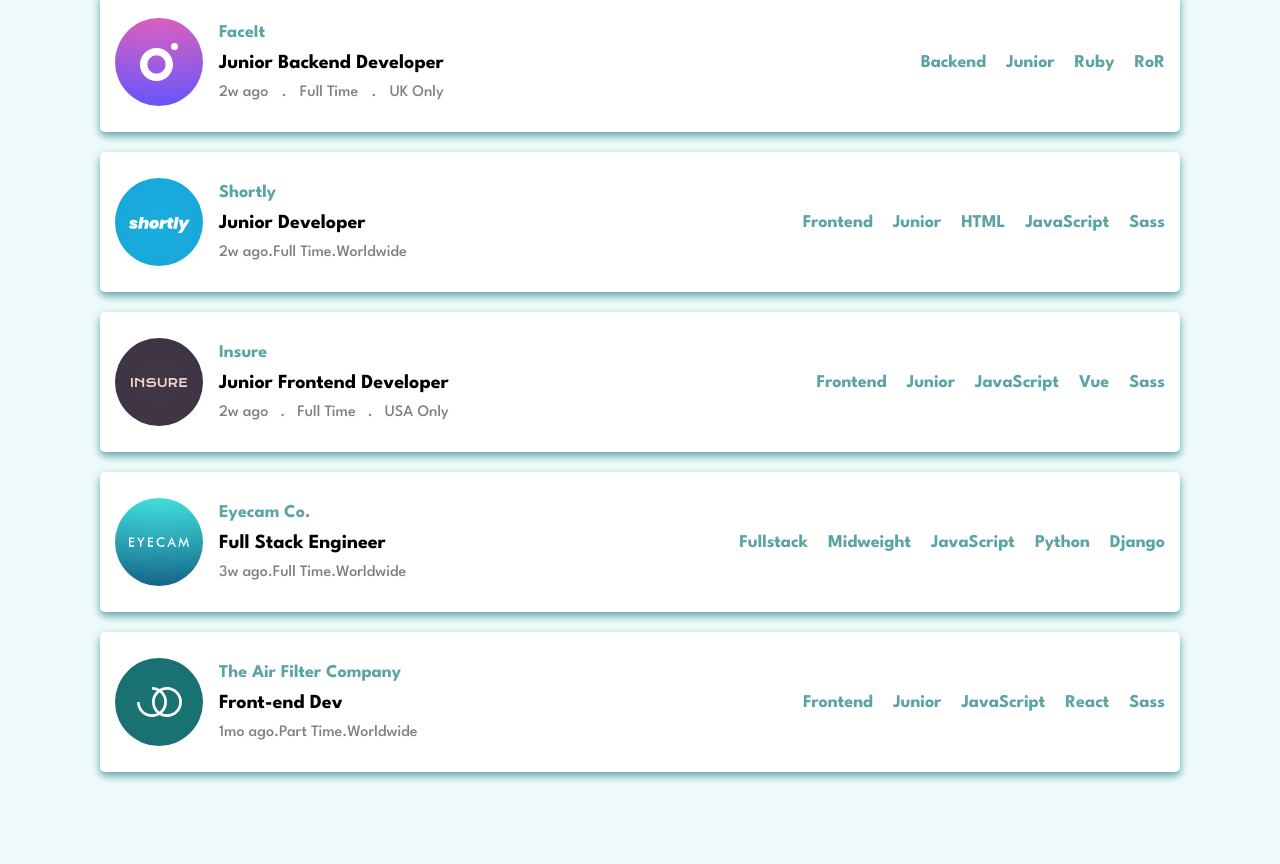
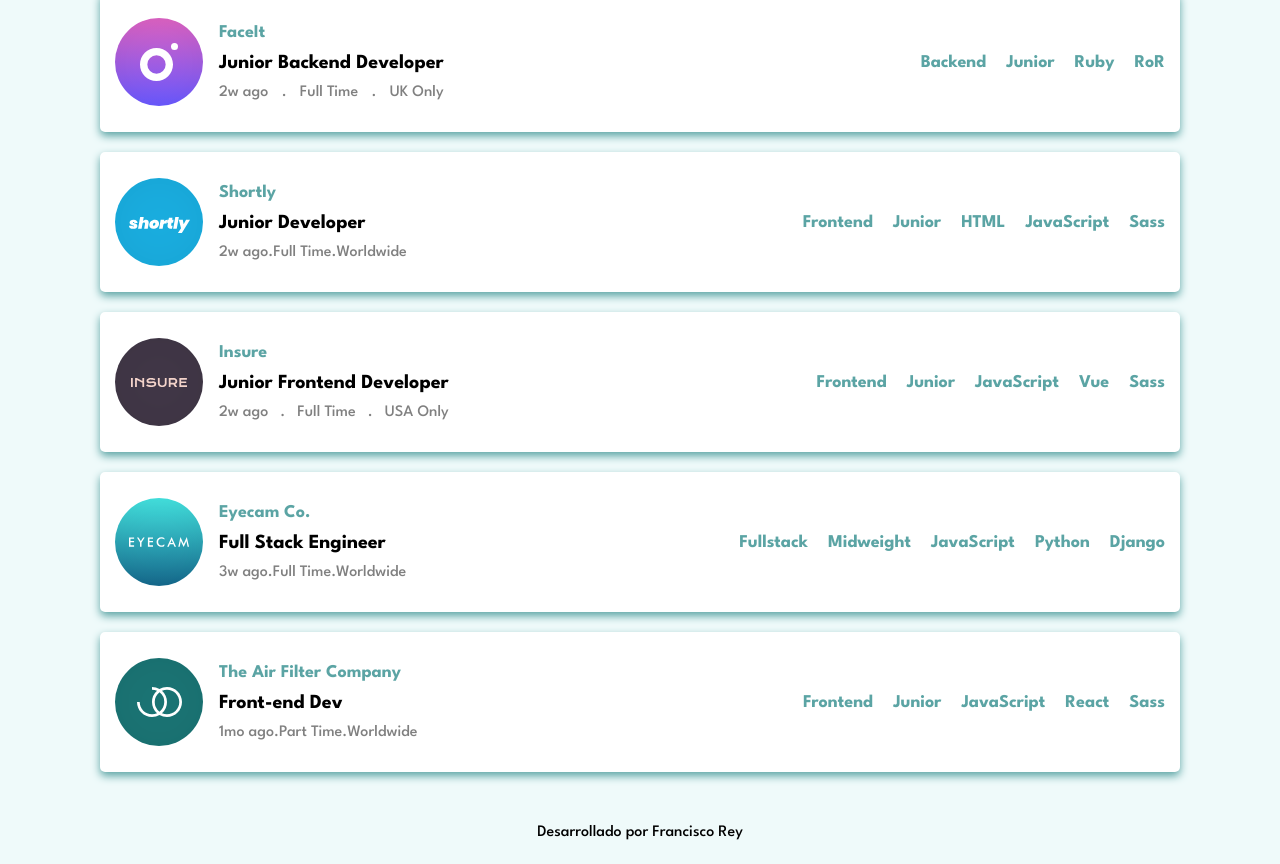
Before and after one commit to franrey98/job-listings, a React (Vite) app: page / in a window 1280 px wide. Shown: the part 1015-1879 px from the top of the page. Before the commit the page ends 1840 px from the top, so only its background shows below. Built offline with nearby package versions, Linux system fonts and the light colour scheme.

Commit message:
finish app

```diff
--- a/src/App.tsx
+++ b/src/App.tsx
@@ -3,6 +3,7 @@
 import Cards from "./components/Cards/Cards";
 import useSelectedTech from "./hooks/useSelectedTech";
 import BarTech from "./components/BarTech/BarTech";
+import Footer from "./components/Footer/Footer";
 
 function App() {
   const { BgHeaderDesktop } = Icons;
@@ -37,6 +38,7 @@
               />
             ))}
       </div>
+      <Footer />
     </>
   );
 }
--- /dev/null
+++ b/src/components/Footer/Footer.tsx
@@ -0,0 +1,16 @@
+const Footer = () => {
+  return (
+    <div
+      style={{
+        textAlign: "center",
+        position: "absolute",
+        width: "100%",
+        paddingBottom: "1.5rem",
+      }}
+    >
+      Desarrollado por Francisco Rey
+    </div>
+  );
+};
+
+export default Footer;
```
